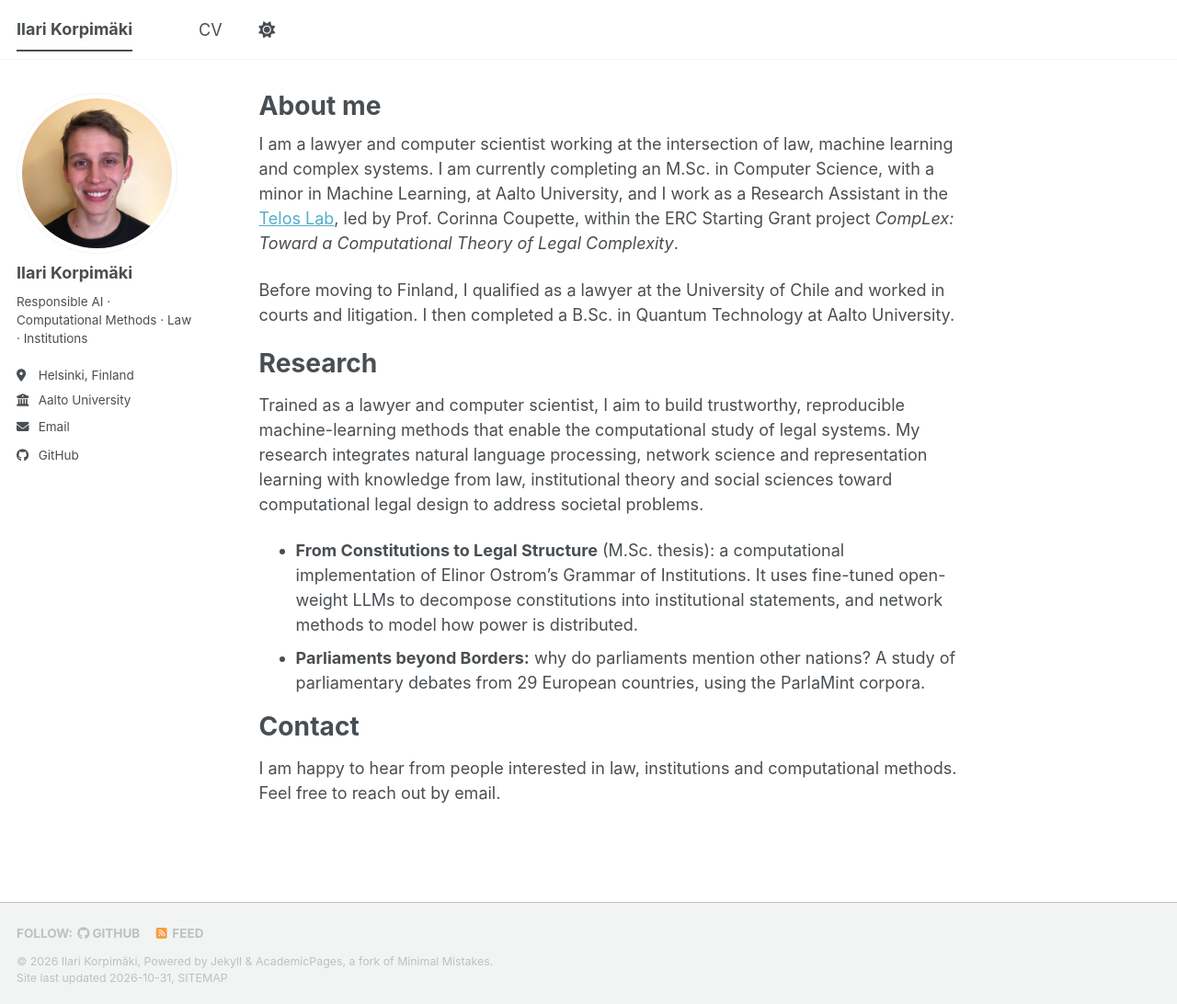
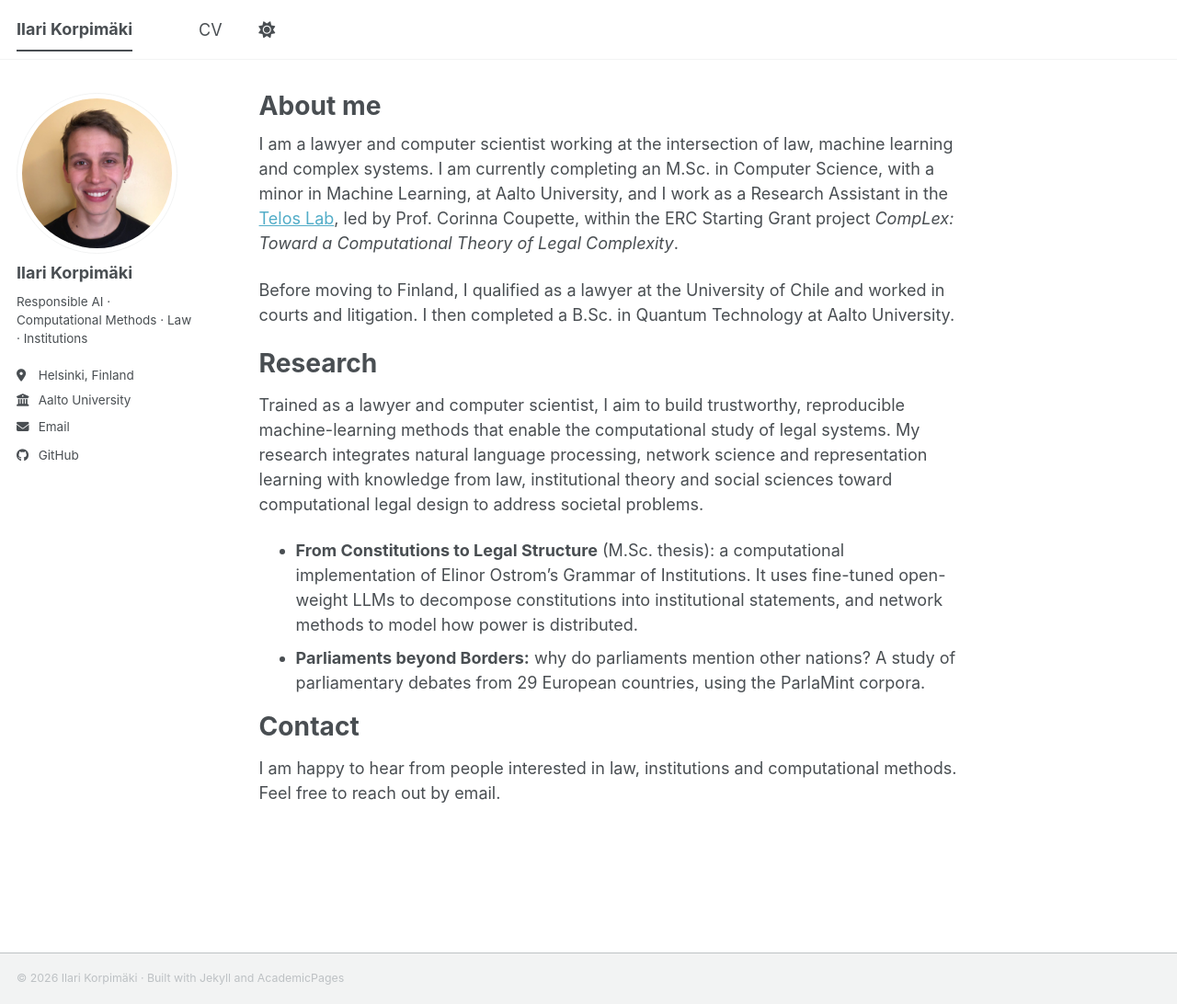
Before and after one commit to ilariflimmer/ilariflimmer.github.io, a Jekyll site: the page built from _pages/about.md, in a window 1280 px wide and 1092 px high. Shown: the whole window at 92% size. Built offline with Jekyll 4.4.1, drawn with Linux system fonts in a browser that asks for light colours; a script bundle is joined from its source files by our own code; a style sheet for code colours, icons or effects is not loaded.

Commit message:
remove footer

```diff
--- a/_config.yml
+++ b/_config.yml
@@ -125,7 +125,7 @@ staticman:
       options:
         format           : "iso8601" # "iso8601" (default), "timestamp-seconds", "timestamp-milliseconds"
 atom_feed:
-  hide                   : false     # change to true to hide the RSS feed in the footer
+  hide                   : true      # change to true to hide the RSS feed in the footer
   path                   : # blank (default) uses feed.xml
 
 
--- a/_includes/footer.html
+++ b/_includes/footer.html
@@ -1,25 +1,5 @@
 {% include base_path %}
 
-{% if site.author.github or site.author.bitbucket or site.atom_feed.hide != true %}
-<div class="page__footer-follow">
-  <ul class="social-icons">
-    {% if site.data.ui-text[site.locale].follow_label %}
-      <li><strong>{{ site.data.ui-text[site.locale].follow_label }}</strong></li>
-    {% endif %}
-    {% if site.author.github %}
-      <li><a href="https://github.com/{{ site.author.github }}"><i class="fab fa-github" aria-hidden="true"></i> GitHub</a></li>
-    {% endif %}
-    {% if site.author.bitbucket %}
-      <li><a href="https://bitbucket.org/{{ site.author.bitbucket }}"><i class="fab fa-bitbucket" aria-hidden="true"></i> Bitbucket</a></li>
-    {% endif %}
-    {% if site.atom_feed.hide != true %}
-    <li><a href="{% if site.atom_feed.path %}{{ site.atom_feed.path }}{% else %}{{ base_path }}/feed.xml{% endif %}"><i class="fa fa-fw fa-rss-square" aria-hidden="true"></i> {{ site.data.ui-text[site.locale].feed_label | default: "Feed" }}</a></li>
-    {% endif %}
-  </ul>
+<div class="page__footer-copyright">
+  &copy; {{ site.time | date: '%Y' }} {{ site.name | default: site.title }} · Built with <a href="https://jekyllrb.com" rel="nofollow">Jekyll</a> and <a href="https://github.com/academicpages/academicpages.github.io">AcademicPages</a>
 </div>
-{% endif %}
-
-<div class="page__footer-copyright">
-  &copy; {{ site.time | date: '%Y' }} {{ site.name | default: site.title }}, {{ site.data.ui-text[site.locale].powered_by | default: "Powered by" }} <a href="https://jekyllrb.com" rel="nofollow">Jekyll</a> &amp; <a href="https://github.com/academicpages/academicpages.github.io">AcademicPages</a>, a fork of <a href="https://mademistakes.com/work/minimal-mistakes-jekyll-theme/" rel="nofollow">Minimal Mistakes</a>.<br />
-  Site last updated {{ "now" | date: '%Y-%m-%d' }}, <a href="/sitemap/" style="text-transform: uppercase;">{{ site.data.ui-text[site.locale].site_map | default: "Sitemap" }}</a>
-</div>
```
